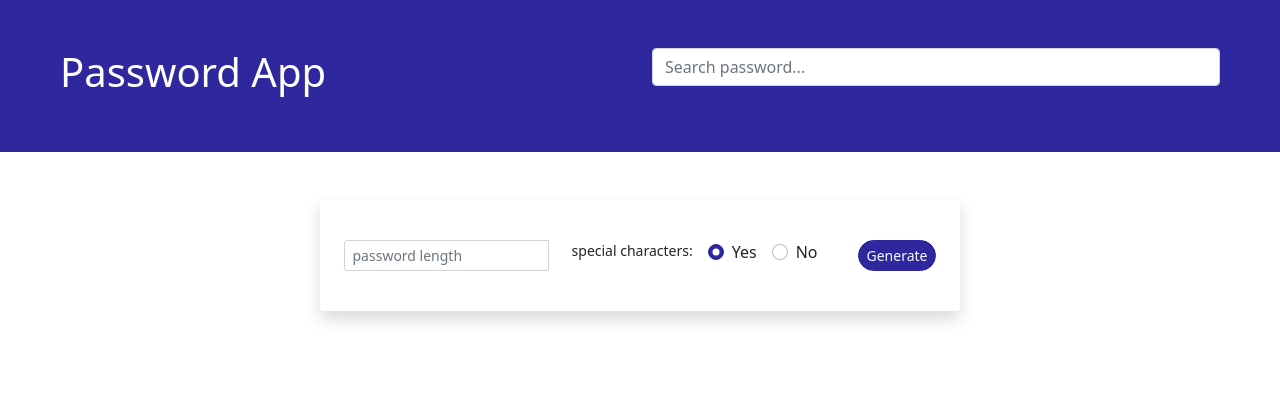
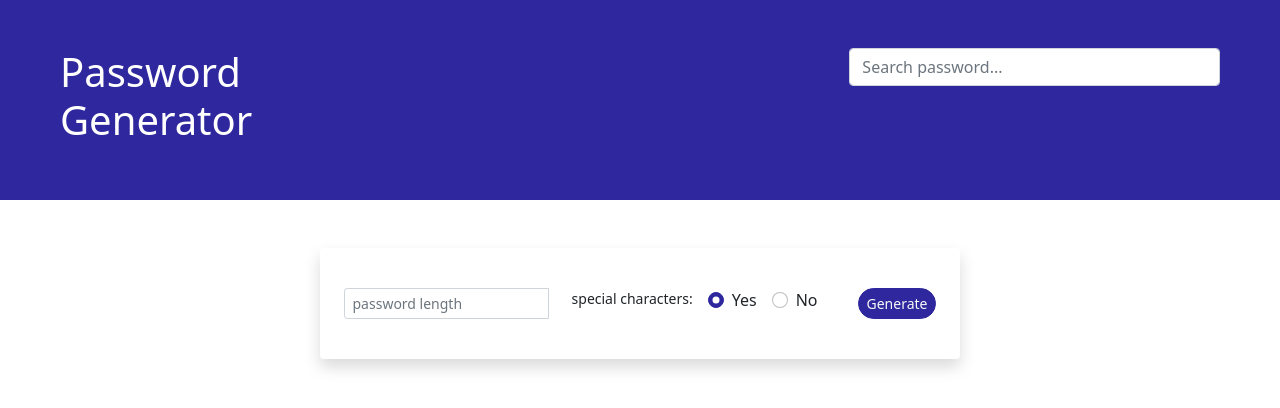
Before and after one commit to moadams847/JavaScript-Password-Generator, a website: page index.html in a window 1280 px wide. Drawn offline with nearby package versions, Linux system fonts and the light colour scheme.

Commit message:
update index file

```diff
--- a/index.html
+++ b/index.html
@@ -39,11 +39,11 @@
 
     <section class="bg-primary p-5">
       <div class="container-fluid">
-        <div class="row justify-content-center align-content-center">
-          <div class="col-md-6">
-            <h1 class="text-white display-6 fw-light">Password App</h1>
+        <div class="row justify-content-between">
+          <div class="col-md-4">
+            <h1 class="text-white display-6 fw-light">Password Generator</h1>
           </div>
-          <div class="col-md-6">
+          <div class="col-md-4">
             <div class="input-group mb-3">
               <input
                 type="text"
```
